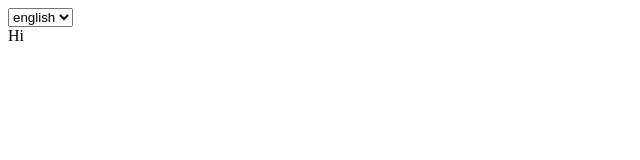
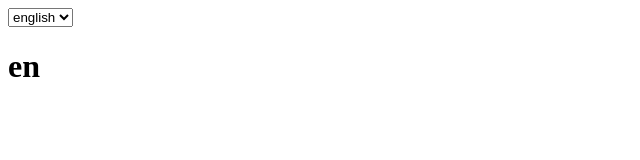
Before and after one commit to angiee05/react-exercises, a React (Create React App) app: page / in a window 1280 px wide. Shown: the top 160 px of the page, without its empty margins (0-640 px from the left). Built offline with nearby package versions, Linux system fonts and the light colour scheme.

Commit message:
context 2

```diff
--- a/src/DisplayLanguage.js
+++ b/src/DisplayLanguage.js
@@ -1,21 +1,12 @@
 import React from 'react'
 import { LanguageContext } from './LanguageContext'
-
-const Strings = {
-    en:{
-        sayHi: "Hi"
-    },
-    it:{
-        sayHi: "Ciao"
-    }
-}
 
 export class DisplayLanguage extends React.Component {
     render() {
         return (
             <div>
                 <LanguageContext.Consumer>
-                    { Language => Strings[Language].sayHi}
+                    { Language => <h1>{Language}</h1>}
                 </LanguageContext.Consumer>
             </div>
         )
```
